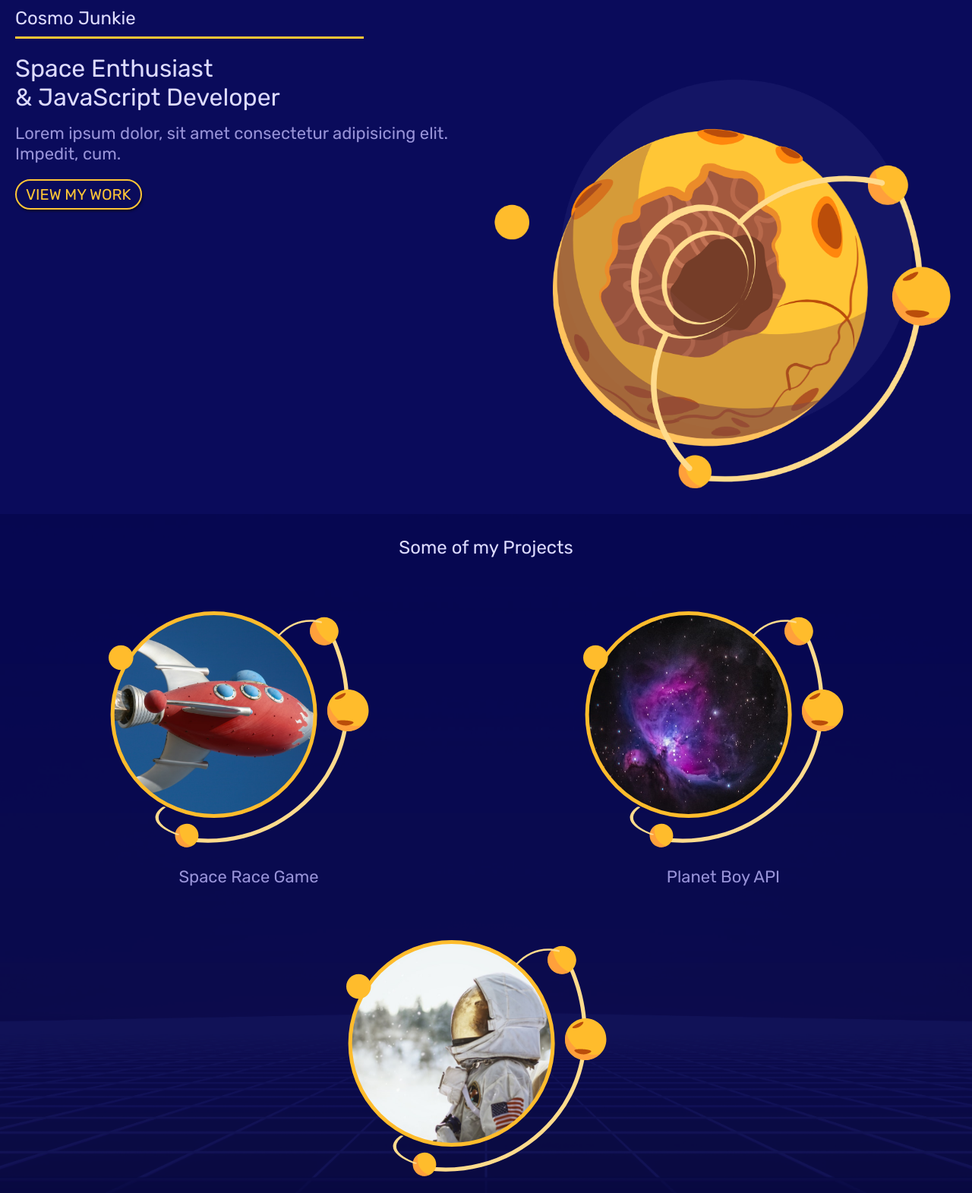
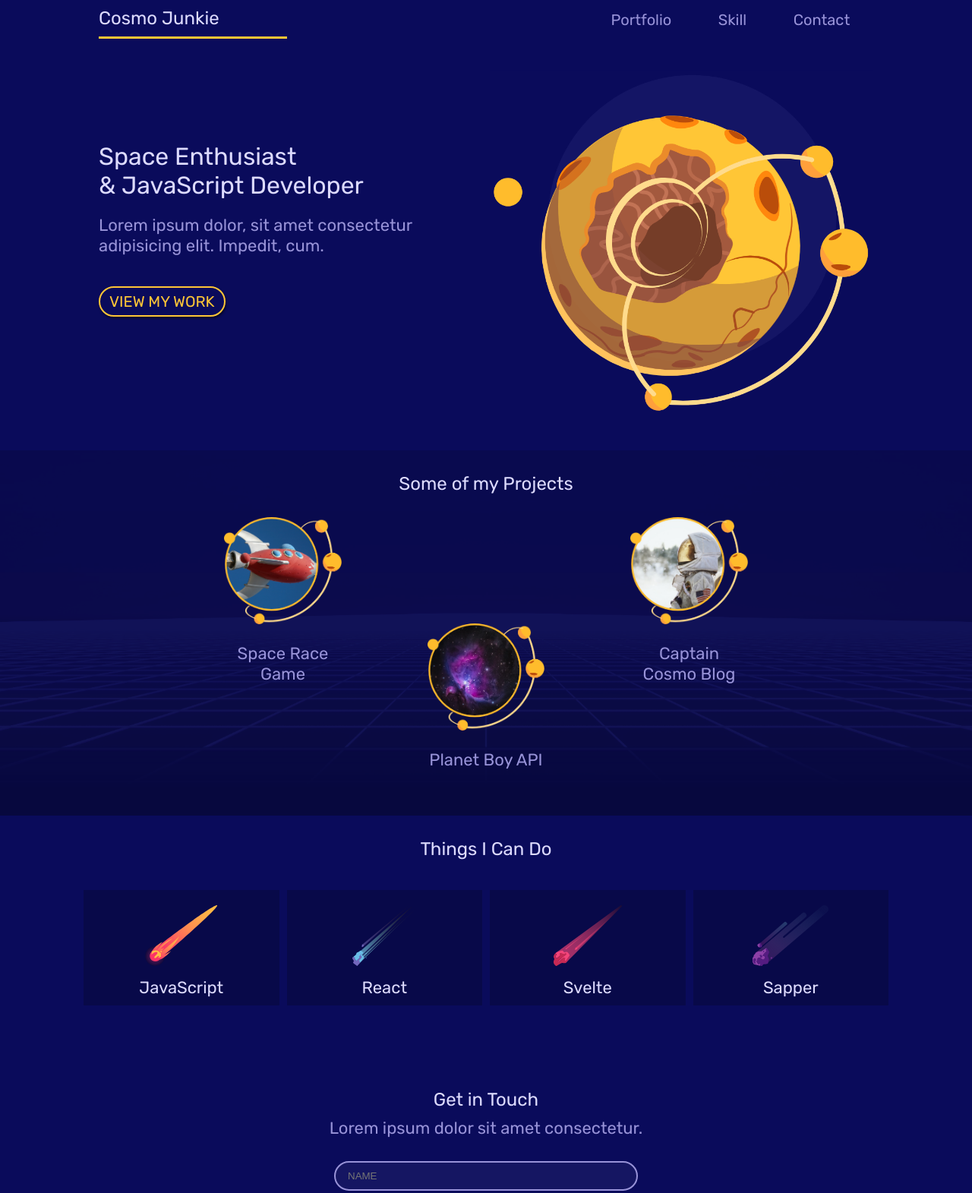
Before and after one commit to silvestrevivo/css-first-mobile, a plain HTML site: page index.html in a window 1280 px wide. Shown: the top 1571 px of the page at 76% size. Drawn offline with Linux system fonts and the light colour scheme.

Commit message:
laptop styles

```diff
--- a/style.css
+++ b/style.css
@@ -272,12 +272,84 @@ footer img {
   footer {
     background-size: 20%;
   }
+
+  footer .social {
+    grid-column: 8/9;
+  }
 }
 
 /* large tablets & laptop styles */
 @media screen and (min-width: 960px){
   body {
     font-size: 18px;
+  }
+
+  .grid {
+    width: 100%;
+    max-width: 1060px;
+    margin: 0 auto;
+  }
+
+  .leading{
+    margin: 20px 0;
+  }
+
+  .site-nav{
+    padding: 0 20px;
+  }
+
+  .site-nav h1 {
+    grid-column: 1/3;
+  }
+
+  .site-nav ul {
+    display: flex;
+    grid-column: 6/9;
+    align-items: center;
+    justify-content: space-around;
+  }
+
+  #welcome{
+    padding-bottom: 40px;
+  }
+
+  .welcome-text{
+    align-self: center;
+  }
+
+  .projects a:nth-child(1){
+    grid-column: 2/4;
+  }
+
+  .projects a:nth-child(2){
+    grid-column: 4/6;
+    padding-top: 140px;
+  }
+
+  .projects a:nth-child(3){
+    grid-column: 6/8;
+  }
+
+  .project a * {
+    max-width: 80%;
+    margin: 10px 10%;
+  }
+
+  #skills {
+    padding: 30px 20px;
+  }
+
+  #skills ul {
+    margin: 40px auto;
+  }
+
+  #skills li {
+    grid-column: span 2;
+  }
+
+  footer{
+    padding: 40px 20px;
+    background-size: 25%;
   }
 }
 
```
